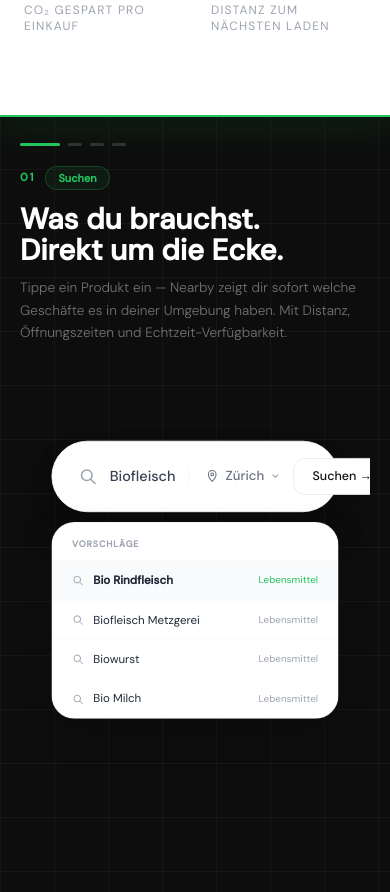
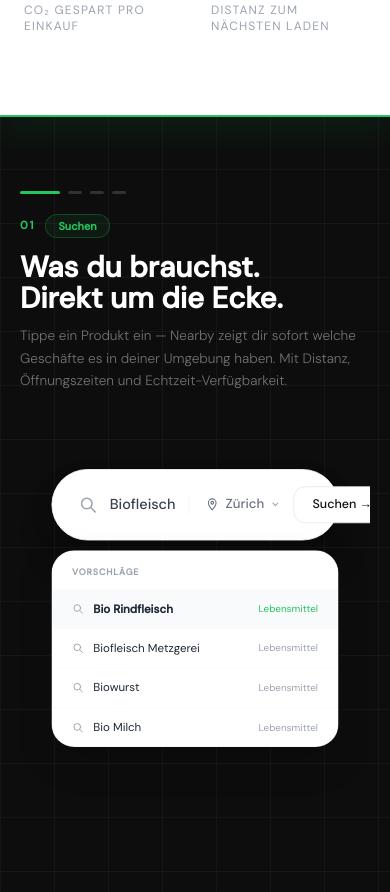
Before and after one commit to etiennezogg/Nearby-Coming-Soon, a Next.js app: page / in a window 390 px wide. Shown: the part 1834-2726 px from the top of the page. Built offline with nearby package versions, Linux system fonts and the light colour scheme.

Commit message:
Fix mobile FeatureShowcase top padding to clear navbar
Increase paddingTop from 28px to 76px so step pills and content
are not hidden behind the fixed 60px navbar on mobile.

https://claude.ai/code/session_01K1LrTwo1f7NH8m9ATgCzwd

```diff
--- a/src/app/page.tsx
+++ b/src/app/page.tsx
@@ -532,7 +532,7 @@ function FeatureShowcase() {
           /* ── MOBILE LAYOUT ── */
           <div style={{ height: '100%', display: 'flex', flexDirection: 'column', padding: '0 20px 28px' }}>
             {/* Step pills */}
-            <div style={{ display: 'flex', gap: 8, paddingTop: 28, paddingBottom: 20, flexShrink: 0 }}>
+            <div style={{ display: 'flex', gap: 8, paddingTop: 76, paddingBottom: 20, flexShrink: 0 }}>
               {slides.map((_, i) => (
                 <button key={i} onClick={() => scrollToSlide(i)}
                   style={{ height: 3, border: 'none', cursor: 'pointer', padding: 0, borderRadius: 9999, flexShrink: 0,
```
